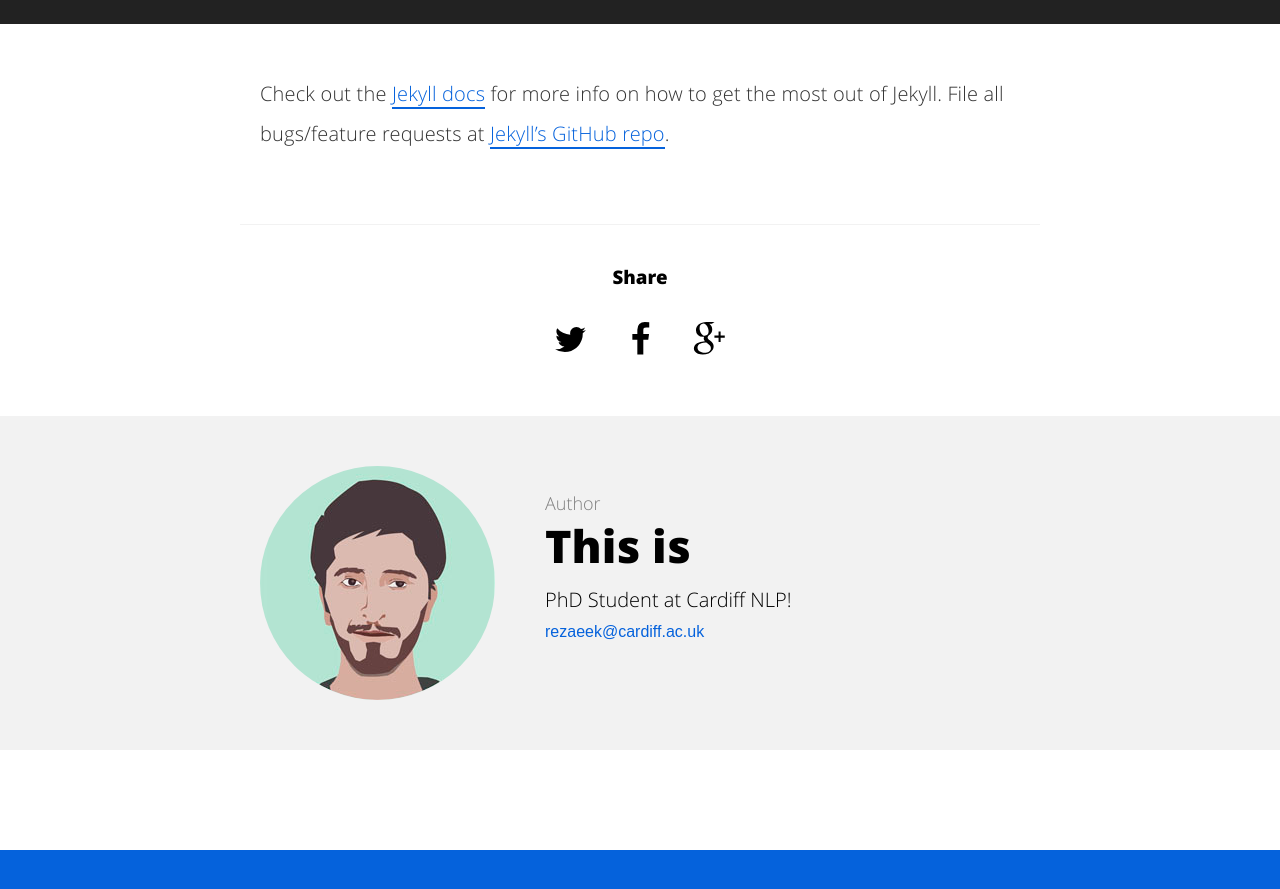
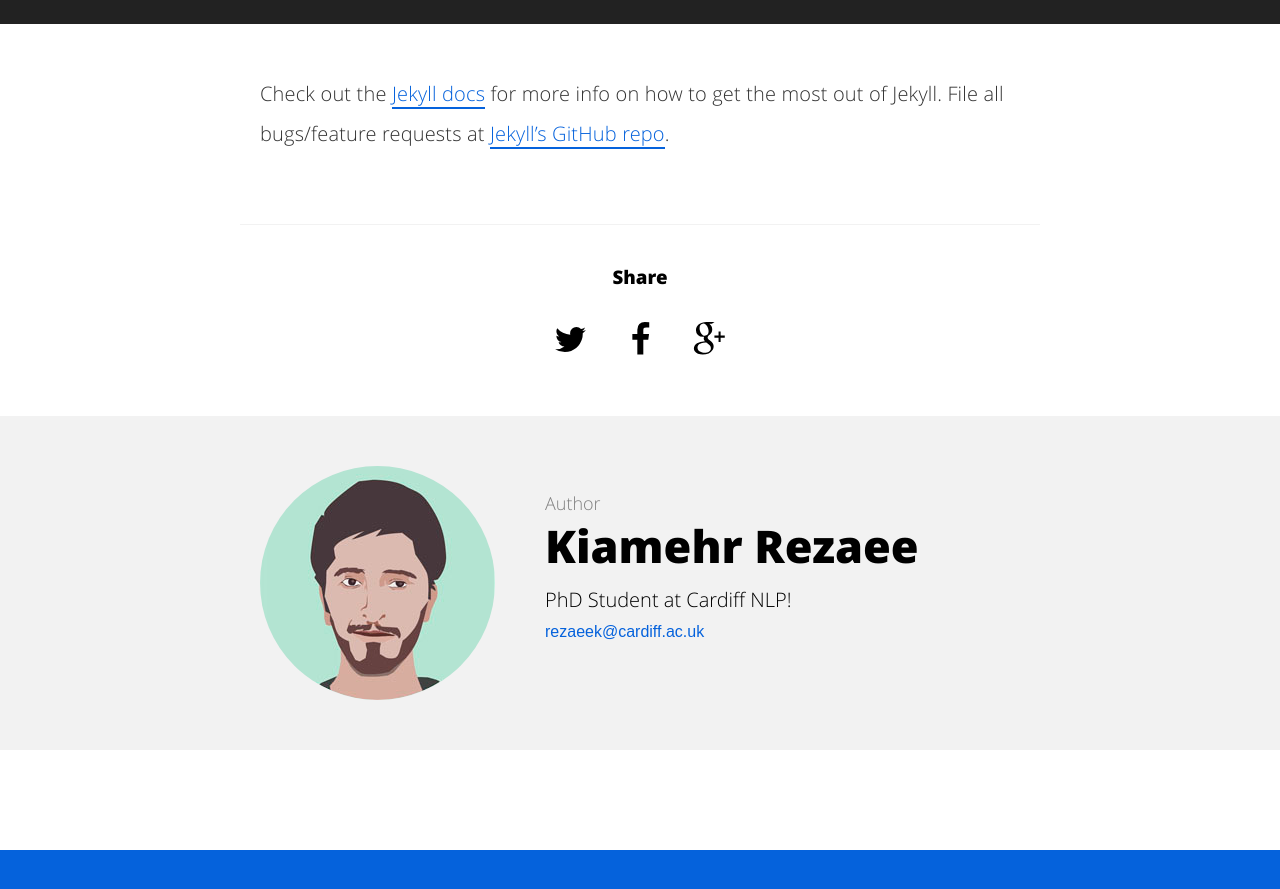
Before and after one commit to kiamehr74/kiamehr74.github.io, a Jekyll site: the page built from _posts/2015-08-04-welcome-to-jekyll.md, in a window 1280 px wide and 900 px high, scrolled down 1362 px. Shown: the top 889 px of the window. Built offline with Jekyll 4.4.1, drawn with Linux system fonts in a browser that asks for light colours; some of the changed lines change nothing that is shown.

Commit message:
Update _config.yml

```diff
--- a/_config.yml
+++ b/_config.yml
@@ -5,9 +5,9 @@ baseurl: "" # the subpath of your site, e.g. /blog
 url: "http://kiamehr.me" # the base hostname & protocol for your site e.g. http://willianjusten.com.br
 
 # User settings
-username: This is
+user_heading: This is
+username: Kiamehr Rezaee
 user_description: PhD Student at Cardiff NLP!
-user_title: Kiamehr Rezaee
 email: rezaeek@cardiff.ac.uk
 twitter_username: kiamehrrezaee
 github_username:  kiamehr74
```
